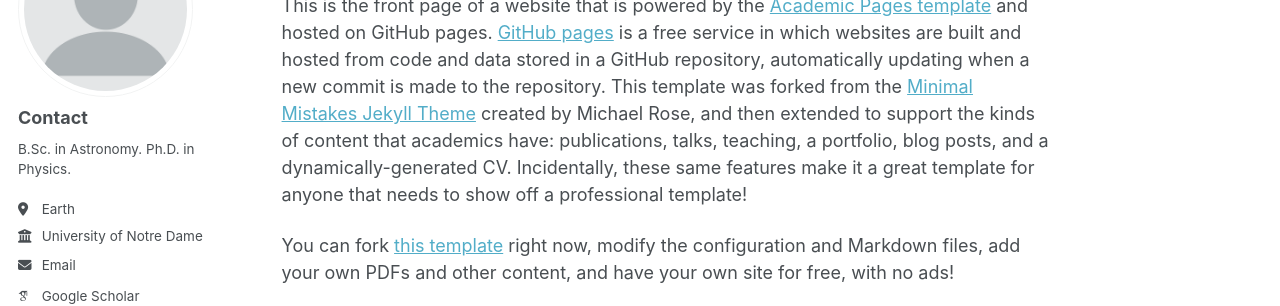
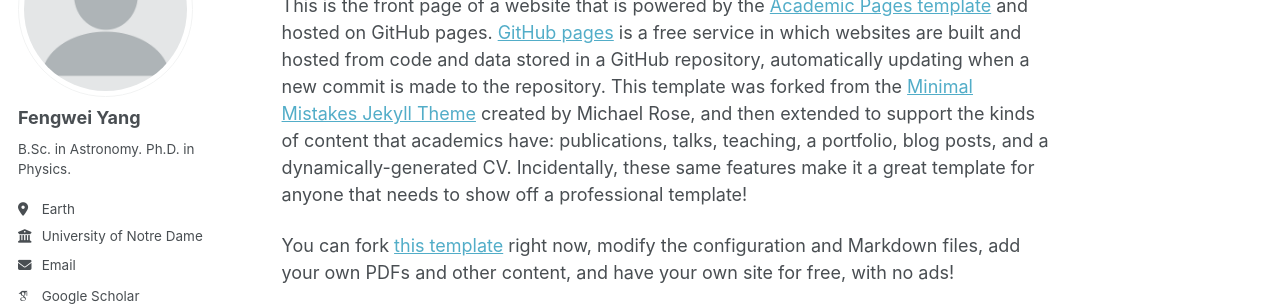
Before and after one commit to F-W-Yang/F-W-Yang.github.io, a Jekyll site: the page built from _pages/about.md, in a window 1280 px wide. Shown: the part 179-485 px from the top of the page. Built offline with Jekyll 4.4.1, drawn with Linux system fonts in a browser that asks for light colours; some web fonts are replaced; a script bundle is joined from its source files by our own code; library files that are not in the unit come from our copies.

Commit message:
Update site description, URL, and author details

```diff
--- a/_config.yml
+++ b/_config.yml
@@ -12,11 +12,11 @@
 title                    : "Fengwei Yang / Physics x Life "
 title_separator          : "-"
 name                     : &name "FY"
-description              : &description "Your Name's academic portfolio"   # Update this with a general description of your site, this is the default if not overridden by a page
-url                      : https://academicpages.github.io # The base hostname & protocol for your site e.g. "https://[your GitHub username].github.io",
+description              : &description "Postdoc at the University of Notre Dame"   # Update this with a general description of your site, this is the default if not overridden by a page
+url                      : https://f-w-yang.github.io # The base hostname & protocol for your site e.g. "https://[your GitHub username].github.io",
                                                            # or if you already have some other page hosted on Github then use "https://[your GitHub username].github.io/[Your Repo Name]"
 baseurl                  : "" # the subpath of your site, e.g. "/blog"
-repository               : "academicpages/academicpages.github.io"
+repository               : "F-W-Yang/F-W-Yang.github.io"
 
 # Site Author - The following control what appear as part of the author content on the side bar.
 #               If a field is blank the icon and link will not appear, otherwise it will be shown.
@@ -24,7 +24,7 @@
 author:
   # Biographic information
   avatar           : "profile.png"
-  name             : "Contact"
+  name             : "Fengwei Yang"
   pronouns         : # example: "she/her"
   bio              : "B.Sc. in Astronomy. Ph.D. in Physics."
   location         : "Earth"
```
